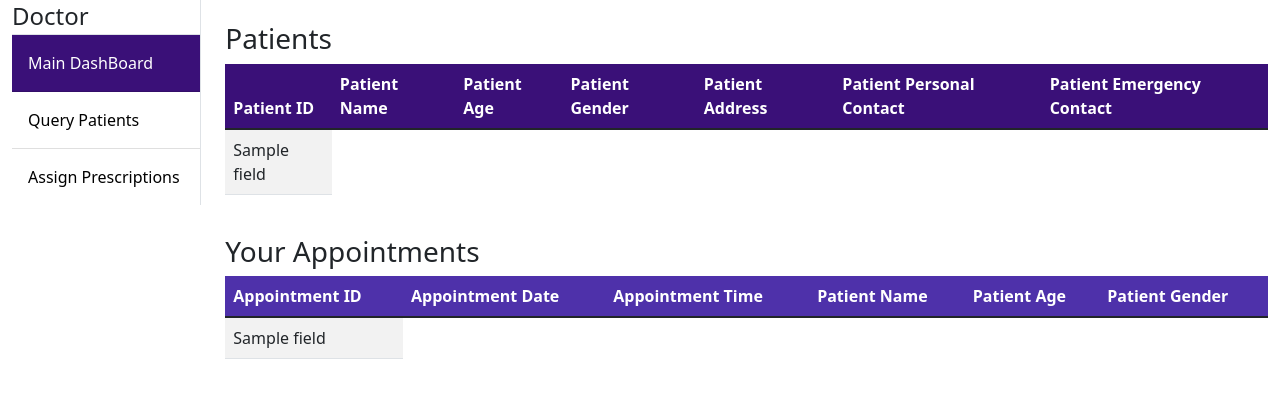
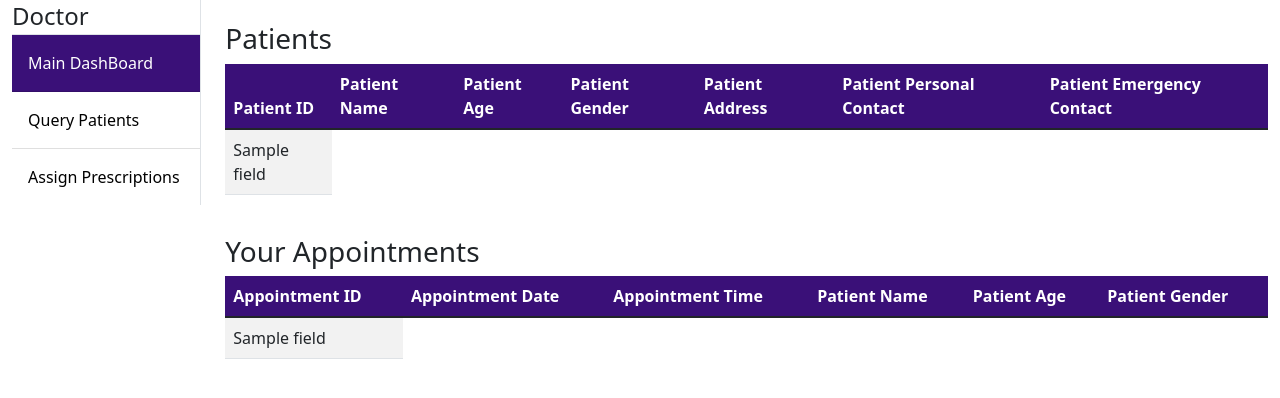
Before and after one commit to rv4102/dbms-lab, a Flask app: template A4/HMS/templates/doctor_dashboard.html in a window 1280 px wide. Shown: the part 58-456 px from the top of the page. Run offline with Flask 2, Linux system fonts and the light colour scheme; the template is opened without the code that fills it: most values are stand-ins (such as "Sample title", 1, 10 or a date in 2020); some libraries are stand-ins or nearby versions.

Commit message:
100% Done

```diff
--- a/A4/HMS/templates/doctor_dashboard.html
+++ b/A4/HMS/templates/doctor_dashboard.html
@@ -42,7 +42,7 @@
     {% else %}
     <div class="table-responsive">
         <table class="table table-striped">
-            <thead class="light-purple text-white">
+            <thead class="dark-purple text-white">
                 <tr>
                     <th scope="col">Appointment ID</th>
                     <th scope="col">Appointment Date</th>
--- a/A4/HMS/templates/doctor_patient_details.html
+++ b/A4/HMS/templates/doctor_patient_details.html
@@ -155,7 +155,7 @@
             <div class="modal-body">
                 <div class="table-responsive">
                     <table class="table table-striped">
-                        <thead class="dark-purple">
+                        <thead class="dark-purple text-white">
                             <tr>
                                 <th scope="col">Drug Name</th>
                             </tr>
```
Also changed, not shown: 1 other file.
